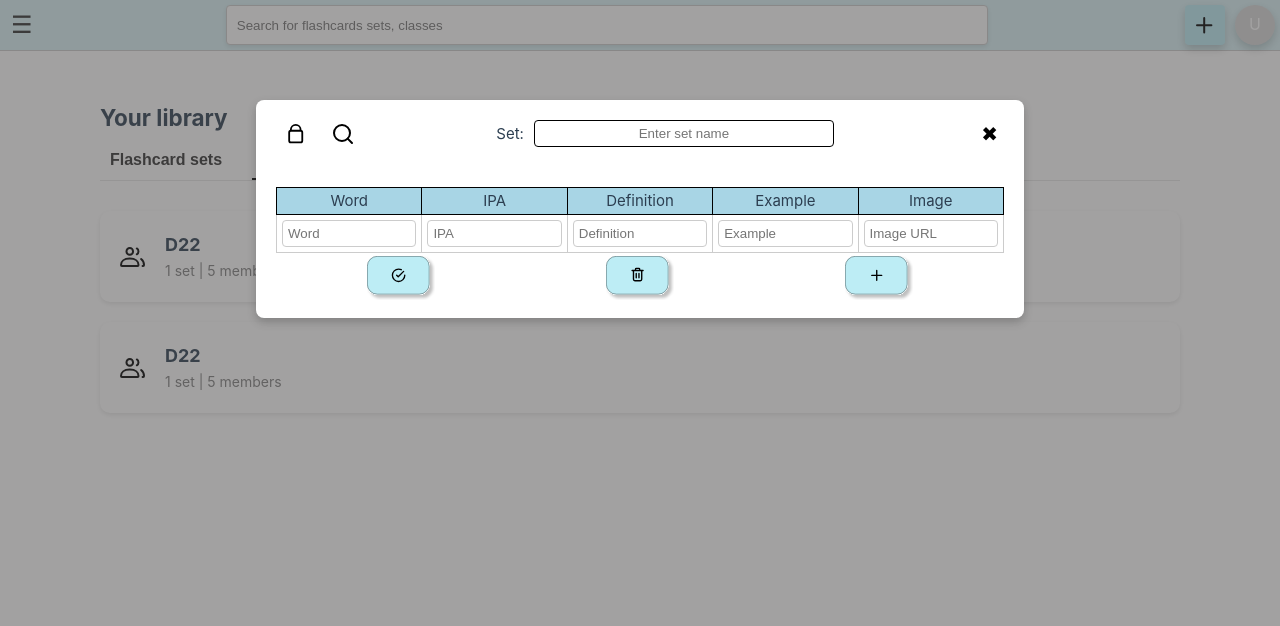
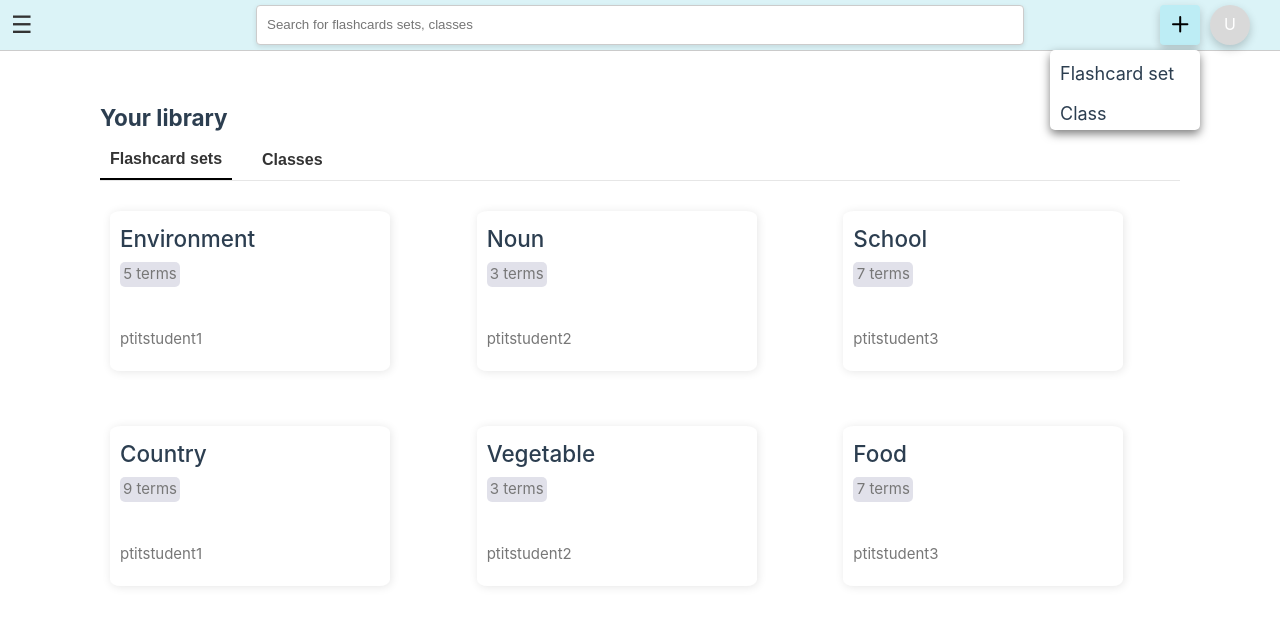
Before and after one commit to ImTruong/FlashEng, a Vue app in the folder FrontEnd/: page /classes in a window 1280 px wide. Both pictures are taken after a click on the button 1204 px from the left and 25 px from the top of the page. Shown: the top 626 px of the page. Built offline with nearby package versions, Linux system fonts and the light colour scheme.

Commit message:
Update Overlay cho tat ca cac components

```diff
--- a/FrontEnd/src/components/ClassBox.vue
+++ b/FrontEnd/src/components/ClassBox.vue
@@ -1,8 +1,9 @@
 <script setup>
     import { defineProps, defineEmits } from 'vue';
     import Card from './Set.vue';
+    import OverlayBackground from './OverlayBackground.vue';
     import setsData from '@/data/sets.json'
-    import { ref } from 'vue';
+    import { ref, watch } from 'vue';
 
 
     const { classItem, Overlay_background } = defineProps(['classItem', 'Overlay_background']);
@@ -14,24 +15,32 @@
     }
 
     const sets = ref(setsData)
-    const displayedSets = ref([])
-    const showAllSets = () => {
-        displayedSets.value = sets.value; // Hiển thị toàn bộ khi nhấn "More..."
-    };
+    const icon = ref(false)
+    const search = ref("")
+
+    watch(search, () => {
+        sets.value = setsData.filter(set => set.name.toLowerCase().includes(search.value.toLowerCase()))
+    })
+
+
 </script>
 
 <template>
 
-    <div class="overlay"  @click="Overlay_background = false" v-if= "Overlay_background == true">
-        <div class="classbox-container" @click.stop>
+    <OverlayBackground
+        :isVisible="Overlay_background"
+        @clickOverlay="closeOverlay" />
+    <div class="classbox-container" v-if="Overlay_background">
         <div class="search-container">
-                <input type="text" placeholder="Search ..." class="search-bar"/>
+            <input v-model.trim="search" type="text" placeholder="Search ..." class="search-bar"/>
             <img src="../assets/search.svg" alt="Icon" class="search-icon" >
         </div>
+        <div v-if="icon" class="icon">
             <img src="../assets/add_set.svg" alt="Icon" class="add-set-icon">
             <img src="../assets/add_member.svg" alt="Icon" class="add-member-icon">
             <img src="../assets/leave-group.svg" alt="Icon" class="leave-group-icon" @click="closeOverlay">
-            <h2>{{ classItem.name }}</h2>
+        </div>
+        <h2 @click="icon = !icon">{{ classItem.name }}</h2>
         <img src="../assets/close.svg" alt="Icon" class="close-icon" @click="closeOverlay">
         <div class="line"></div>
 
@@ -43,40 +52,26 @@
 
         </div>
     </div>
-    </div>
-
 </template>
 
 <style scoped>
-    .overlay{
+
+    .classbox-container{
         position: fixed;
-        display: flex;
-        justify-content: center;
-        align-items: center;
-        top: 50.67px;
-        left: 0;
-        width: 100%;
-        height: calc(100% - 50.67px);
-        background-color: rgba(0, 0, 0, 0.3);
-    }
-
-    .overlay .classbox-container{
-        padding: 10px;
-        /* margin: auto; */
-        z-index: 10;
-        position: absolute;
+        top: 15vh;
+        left: 25%;
+        height: 70vh;
+        width: 50vw;
         display: flex;
         justify-content: center;
         align-items: center;
         border-radius: 5%;
-
-        width: 50%;
-        height: 80%;
         background-color: white;
         overflow: hidden;
+        z-index: 11;
     }
 
-    .overlay .classbox-container .close-icon{
+    .classbox-container .close-icon{
         position: absolute;
         top: 10px;
         right: 10px;
@@ -84,69 +79,84 @@
 
     }
 
-    .overlay .classbox-container h2{
+    .classbox-container h2{
         position: absolute;
-        top: 20px;
+        top: 25px;
         left: 10%;
+        cursor: pointer;
     }
 
-    .overlay .search-container{
+    .search-container{
         position: absolute;
         text-align: center;
         justify-content: center;
-        width: 25%;
+        width: 30%;
         top: 25px;
-        left: 20%;
+        left: 60%;
     }
 
-    .overlay .search-container .search-icon{
+    .search-container .search-icon{
         position: absolute;
         left: 10px;
         top: 7px;
+    }
+
+    .search-container .search-bar{
+        width: 100%;
+        padding: 8px 16px 8px 30px;
+        border-radius: 5px;
+        display:inline-block;
+    }
+
+    .icon{
+        position: absolute;
+        top: 15%;
+        left: 15%;
+        display: flex;
+        justify-content: center;
+        align-items: center;
+        width: 200px;
+        height: 60px;
+        background-color: rgb(251, 251, 251);
+        z-index: 12;
+        box-shadow: 0px 4px 10px rgba(0, 0, 0, 0.5);
 
     }
 
-    .overlay .search-container .search-bar{
-        width: 100%;
-        padding: 8px 16px 8px 40px;
-        border-radius: 5px;
-    }
+
 
     .add-set-icon{
-        position: absolute;
-        top: 25px;
-        left: 50%;
-        width: 75px;
         cursor: pointer;
-
+        height: 40px;
+    }
+    .add-set-icon:hover{
+        transform: scale(1.05);
     }
 
     .add-member-icon{
-        position: absolute;
-        top: 25px;
-        left: 65%;
-        width: 75px;
         cursor: pointer;
+        height: 40px;
+    }
+
+    .add-member-icon:hover{
+        transform: scale(1.05);
+    }
+    .leave-group-icon{
+        cursor: pointer;
+        height: 35px;
 
     }
-
-    .leave-group-icon{
-        position: absolute;
-        top: 25px;
-        left: 80%;
-        width: 40px;
-        cursor: pointer;
-
+    .leave-group-icon:hover{
+        transform: scale(1.05);
     }
-
-    .overlay .classbox-container .line{
+    .classbox-container .line{
         position: absolute;
         top: 15%;
         width: 80%;
         height: 1px;
         left: 10%;
         z-index: 100;
-        background-color: rgba(71, 59, 59, 0.8)
+        background-color: rgba(71, 59, 59, 0.5)
     }
 
     .card-container {
@@ -154,14 +164,12 @@
         width: 100%;
         height: 80%;
         top:15%;
-        padding: 20px;
+        padding: 10px;
         display: flex;
         flex-wrap: wrap;
         gap: 10px;
-        overflow: hidden;
+        overflow: auto;
     }
 
 
-
-
 </style>
--- a/FrontEnd/src/components/Header.vue
+++ b/FrontEnd/src/components/Header.vue
@@ -3,10 +3,10 @@
     import SetTable from "../components/SetTable.vue"
     import OverlayBackground from "../components/OverlayBackground.vue";
     import classesData from "../data/classes.json"
-    import JoinBox from "../components/JoinBox.vue"
+    // import JoinBox from "../components/JoinBox.vue"
     import setsData from "../data/sets.json"
-    import SeachClasses from './SeachClasses.vue';
-    import ClassBox from './ClassBox.vue';
+    // import SeachClasses from './SeachClasses.vue';
+    // import ClassBox from './ClassBox.vue';
 
     const menuOpen = ref(false);
     const showNotifications = ref(false)
@@ -17,6 +17,7 @@
     const classItems = ref([])
     const setItems = ref([])
     const searchItem = ref("")
+    const newItem = ref(false);
 
 
     const toggleMenu = () => {
@@ -28,7 +29,8 @@
     }
 
     const showSetTable = () =>{
-        setTable.value = !setTable.value
+        setTable.value = !setTable.value;
+        newItem.value = !newItem.value
     }
     const performSearch = (searchQuery, () => {
         if (searchQuery.value) {
@@ -45,6 +47,7 @@
         searchItem.value = searchQuery.value
         searchQuery.value = ""
     })
+
 
 </script>
 
@@ -92,7 +95,7 @@
                 placeholder="Search for flashcards sets, classes"
                 class="search-bar"/>
             <div class="button-container">
-                <button class="add-button" @click="showSetTable">
+                <button class="add-button" @click="newItem = !newItem">
                     <img src="../assets/plus.svg" alt="Add set">
                 </button>
                 <SetTable v-if="setTable" @close="setTable = false" />
@@ -110,11 +113,36 @@
                     @close="Overlay_background = false"
                 />
             </div>
+
+            <div class="new-set-class-container" v-if="newItem">
+                <p  @click="showSetTable" >Flashcard set</p>
+                <p>Class</p>
+            </div>
         </header>
     </div>
 </template>
 
 <style scoped>
+    .new-set-class-container{
+        position: fixed;
+        top: 50px;
+        right: 80px;
+        width: 150px;
+        background-color: #ffffff;
+        border-radius: 5px;
+        box-shadow: 0px 4px 10px rgba(0, 0, 0, 0.5);
+    }
+    .new-set-class-container p{
+        height: 40px;
+        padding: 10px;
+        font-size: 18px;
+        cursor: pointer;
+    }
+
+    .new-set-class-container p:hover{
+        background-color: #dcdcdc;
+    }
+
     header {
         display: flex;
         align-items: center;
@@ -126,6 +154,7 @@
         top: 0;
         left: 0;
         width: 100%;
+        height: 50.67px;
         z-index: 9999;
     }
 
@@ -191,12 +220,16 @@
         width: 100%;
     }
     .button-container {
+        position: fixed;
+        right: 80px;
         display: flex; /* Sử dụng flexbox cho container */
         align-items: center; /* Căn giữa dọc */
-        margin-left: 10px; /* Khoảng cách bên trái */
+        /* margin-left: 10px; Khoảng cách bên trái */
     }
 
     .user-icon {
+        position: fixed;
+        right: 30px;
         font-size: 16px;
         background-color: #D9D9D9; /* Màu nền cho icon user */
         color: white; /* Màu chữ */
@@ -206,7 +239,6 @@
         align-items: center;
         justify-content: center;
         border-radius: 50%; /* Tạo hình tròn */
-        margin-left: 10px; /* Tạo khoảng cách giữa add-button và user icon */
         cursor: pointer;
         box-shadow: 0px 4px 10px rgba(0, 0, 0, 0.2);
     }
@@ -229,7 +261,9 @@
     }
 
     .search-bar {
+        position: fixed;
         width: 60%;
+        left:20%;
         height: 40px;
         padding: 0 10px;
         border: 1px solid #ccc;
--- a/FrontEnd/src/components/InvitationBox.vue
+++ b/FrontEnd/src/components/InvitationBox.vue
@@ -3,6 +3,7 @@
     import Card from './Set.vue';
     import setsData from '@/data/sets.json'
     import { ref } from 'vue';
+    import OverlayBackground from './OverlayBackground.vue';
 
 
     const { classItem, Overlay_background } = defineProps(['classItem', 'Overlay_background']);
@@ -18,8 +19,10 @@
 </script>
 
 <template>
-    <div class="overlay"  @click="Overlay_background = false" v-if= "Overlay_background == true">
-        <div class="class-container" @click.stop>
+    <OverlayBackground
+        :isVisible="Overlay_background"
+        @clickOverlay="closeOverlay" />
+    <div class="class-container" v-if="Overlay_background">
         <img src="../assets/close.svg" alt="Icon" class="close-icon" @click="closeOverlay">
         <div class="class-info">
             <div class="class-header">
@@ -39,41 +42,28 @@
             </div>
         </div>
     </div>
-    </div>
 
 </template>
 
 <style scoped>
-    .overlay{
+    .class-container{
         position: fixed;
-        display: flex;
-        justify-content: center;
-        align-items: center;
-        top: 50.67px;
-        left: 0;
-        width: 100%;
-        height: calc(100% - 50.67px);
-        background-color: rgba(0, 0, 0, 0.3);
-    }
-
-    .overlay .class-container{
+        top: 25%;
+        left: 35%;
         padding: 10px;
-        /* margin: auto; */
-        z-index: 10;
+        z-index: 15;
         padding: 10;
-        position: absolute;
         display: flex;
         justify-content: center;
         align-items: center;
         border-radius: 5%;
-
         width: 30%;
         height: 50%;
         background-color: white;
         overflow: hidden;
     }
 
-    .overlay .class-container .close-icon{
+    .class-container .close-icon{
         position: absolute;
         top: 10px;
         right: 10px;
--- a/FrontEnd/src/components/JoinBox.vue
+++ b/FrontEnd/src/components/JoinBox.vue
@@ -3,6 +3,7 @@
     import Card from './Set.vue';
     import setsData from '@/data/sets.json'
     import { ref } from 'vue';
+    import OverlayBackground from './OverlayBackground.vue';
 
 
     const { classItem, Overlay_background } = defineProps(['classItem', 'Overlay_background']);
@@ -23,8 +24,10 @@
 </script>
 
 <template>
-
-    <div class="overlay"  @click="Overlay_background = false" v-if= "Overlay_background == true">
+    <OverlayBackground
+        :isVisible="Overlay_background"
+        @clickOverlay="closeOverlay" />
+    <!-- <div class="overlay"  @click="Overlay_background = false" v-if= "Overlay_background == true"> -->
         <div class="class-container" @click.stop>
             <img src="../assets/close.svg" alt="Icon" class="close-icon" @click="closeOverlay">
             <div class="class-info">
@@ -40,41 +43,30 @@
 
 
         </div>
-    </div>
+    <!-- </div> -->
 
 </template>
 
 <style scoped>
-    .overlay{
+    .class-container{
         position: fixed;
-        display: flex;
-        justify-content: center;
-        align-items: center;
-        top: 50.67px;
-        left: 0;
-        width: 100%;
-        height: calc(100% - 50.67px);
-        background-color: rgba(0, 0, 0, 0.3);
-    }
-
-    .overlay .class-container{
+        top: 25%;
+        left: 35%;
         padding: 10px;
-        /* margin: auto; */
-        z-index: 10;
+        z-index: 15;
         padding: 10;
-        position: absolute;
         display: flex;
         justify-content: center;
         align-items: center;
         border-radius: 5%;
-
         width: 30%;
         height: 50%;
         background-color: white;
         overflow: hidden;
     }
 
-    .overlay .class-container .close-icon{
+
+    .class-container .close-icon{
         position: absolute;
         top: 10px;
         right: 10px;
--- a/FrontEnd/src/components/LibrabyBody.vue
+++ b/FrontEnd/src/components/LibrabyBody.vue
@@ -1,16 +1,23 @@
 <script setup>
     import Header from '@/components/Header.vue';
     import ClassBox from '@/components/ClassBox.vue'
+    import InvitationBox from './InvitationBox.vue';
     import Card from "../components/Set.vue"
     import {ref} from "vue"
     import { defineProps, defineEmits } from 'vue';
 
     const {sets, classes} = defineProps(['sets','classes']);
 
-    const activeTab = ref("Classes");
+    const activeTab = ref("Flashcard sets");
 
     const Overlay_background = ref(false);
 
+    const selectedClassItem = ref("");
+
+    const selectClass = (classItem) => {
+        selectedClassItem.value = classItem;
+        Overlay_background.value = true;
+    }
 
 
 </script>
@@ -29,21 +36,26 @@
                 </div>
             </div>
         </div>
-        <div class="class-list" @click="Overlay_background = true" v-if="activeTab === 'Classes'">
-            <div v-for="classItem in classes" :key="classItem.id" class="class-card">
-                <div v-if="Overlay_background">
-                    <ClassBox
-                    :classItem ="classItem"
-                    :Overlay_background ="Overlay_background"
-                    @close ="Overlay_background = false"
-                    />
-                </div>
+        <div class="class-list"  v-if="activeTab === 'Classes'">
+            <div v-for="classItem in classes" :key="classItem.id" class="class-card" @click="selectClass(classItem)">
                 <img src="../assets/class.svg" alt="Icon" class="class-icon">
                 <div class="class-info">
-                <h3>{{ classItem.name }}</h3>
-                <p>{{ classItem.sets }} set | {{ classItem.members }} members</p>
+                    <h3>{{ classItem.name }}</h3>
+                    <p>{{ classItem.sets }} set | {{ classItem.members }} members</p>
                 </div>
             </div>
+        </div>
+        <div v-if="Overlay_background">
+            <ClassBox
+            :classItem ="selectedClassItem"
+            :Overlay_background ="Overlay_background"
+            @close ="Overlay_background = false"
+            />
+            <!-- <InvitationBox
+            :classItem ="selectedClassItem"
+            :Overlay_background ="Overlay_background"
+            @close ="Overlay_background = false"
+            ></InvitationBox> -->
         </div>
     </main>
 </template>
@@ -99,7 +111,6 @@
 
     }
 
-
     .class-card {
         display: flex;
         align-items: center;
@@ -108,6 +119,10 @@
         border-radius: 10px;
         box-shadow: 0 2px 5px rgba(0, 0, 0, 0.1);
 
+    }
+
+    .class-card:hover{
+        transform: scale(1.05);
     }
 
 
--- a/FrontEnd/src/components/OverlayBackground.vue
+++ b/FrontEnd/src/components/OverlayBackground.vue
@@ -23,11 +23,11 @@ const handleOverlayClick = () => {
     .overlay {
         background-color: rgba(71, 69, 69, 0.5);
         position: fixed;
-        top: 0;
+        top: 50.67px;
         left: 0;
         width: 100%;
         height: 100vh;
-        z-index: 998;
+        z-index: 10;
         transition: background-color 0.3s ease;
     }
 </style>
--- a/FrontEnd/src/components/SeachClasses.vue
+++ b/FrontEnd/src/components/SeachClasses.vue
@@ -4,7 +4,9 @@
     import setsData from '@/data/sets.json'
     import { ref } from 'vue';
     import LibrabyBody from './LibrabyBody.vue';
+    import OverlayBackground from './OverlayBackground.vue';
 
+    const status = ref(true);
 
     const {searchQuery, sets, classes, Overlay_background } = defineProps(['searchQuery', 'sets', 'classes', 'Overlay_background']);
 
@@ -15,71 +17,73 @@
         emit('close');
     }
 
+
 </script>
 
 <template>
-    <div class="overlay"  @click="Overlay_background = false" v-if= "Overlay_background == true">
-        <div class="classbox-container" @click.stop>
-            <LibrabyBody
-            class = "libraryBody"
-            :sets="sets"
-            :classes="classes"
-            />
+    <OverlayBackground
+        :isVisible="Overlay_background"
+        @clickOverlay="closeOverlay" />
+    <div class="classbox-container" v-if="Overlay_background">
+        <div class="header">
             <h1>{{ searchQuery }}</h1>
             <img src="../assets/close.svg" alt="Icon" class="close-icon" @click="closeOverlay">
         </div>
+        <LibrabyBody
+        class = "libraryBody"
+        :sets="sets"
+        :classes="classes"
+        />
+
     </div>
 
 </template>
 
 <style scoped>
-    .overlay{
+
+    .classbox-container{
         position: fixed;
-        display: flex;
-        justify-content: center;
-        /* align-items: center; */
-        top: 50.67px;
-        left: 0;
-        width: 100%;
-        height: calc(100% - 50.67px);
-        background-color: rgba(0, 0, 0, 0.3);
-    }
-
-    .overlay .classbox-container{
-        padding: 10px;
-        /* margin: auto; */
-        z-index: 10;
-        position: absolute;
+        top: 15vh;
+        left: 25%;
+        height: 70vh;
+        width: 50%;
         display: flex;
         justify-content: center;
         align-items: center;
         border-radius: 5%;
+        background-color: white;
+        /* overflow: hidden; */
+        z-index: 11;
+    }
 
-        width: 50%;
-        height: 80%;
-        background-color: white;
-        overflow: hidden;
+    .header{
+        position: absolute;
+        top: 10px;
+        width: 100%;
     }
 
 
-    .classbox-container .close-icon{
+    .header .close-icon{
         position: absolute;
-        top: 10px;
         right: 10px;
         cursor: pointer;
 
     }
 
-    .classbox-container h1{
+
+    .header h1{
         position: absolute;
-        top: 10px;
+        top: 0px;
         left: 10%;
         bottom: 10px;
     }
 
     .classbox-container .libraryBody{
         position: absolute;
+        top: 12%;
+        height: 80%;
         padding: 20px;
+        overflow-y: auto;
     }
 
 
--- a/FrontEnd/src/data/classes.json
+++ b/FrontEnd/src/data/classes.json
@@ -7,7 +7,7 @@
     },
     {
         "id": 2,
-        "name": "D22",
+        "name": "D22_2",
         "sets": 1,
         "members": 5
     }
```
Lines whose indentation alone changed are shown as unchanged.
